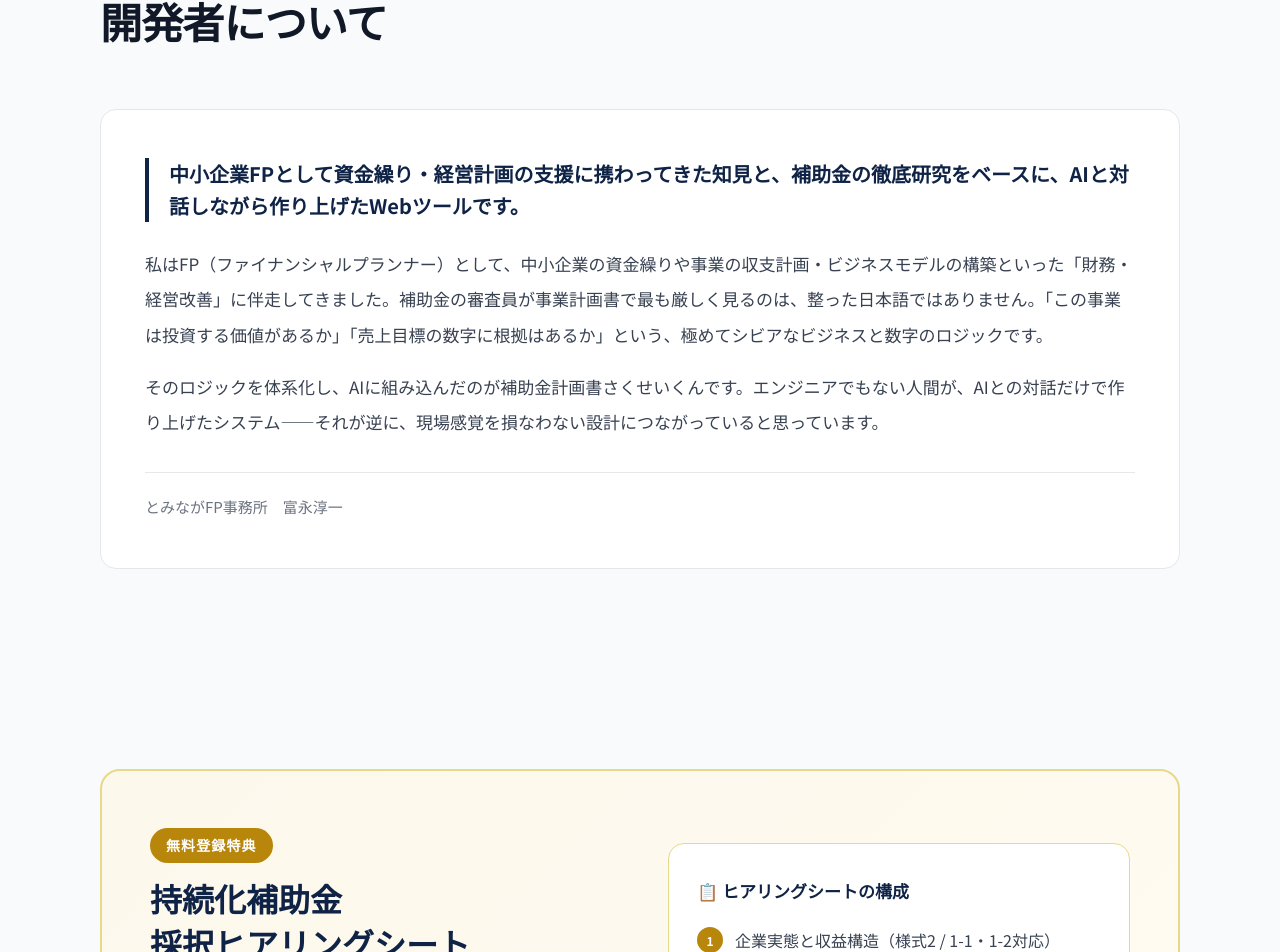
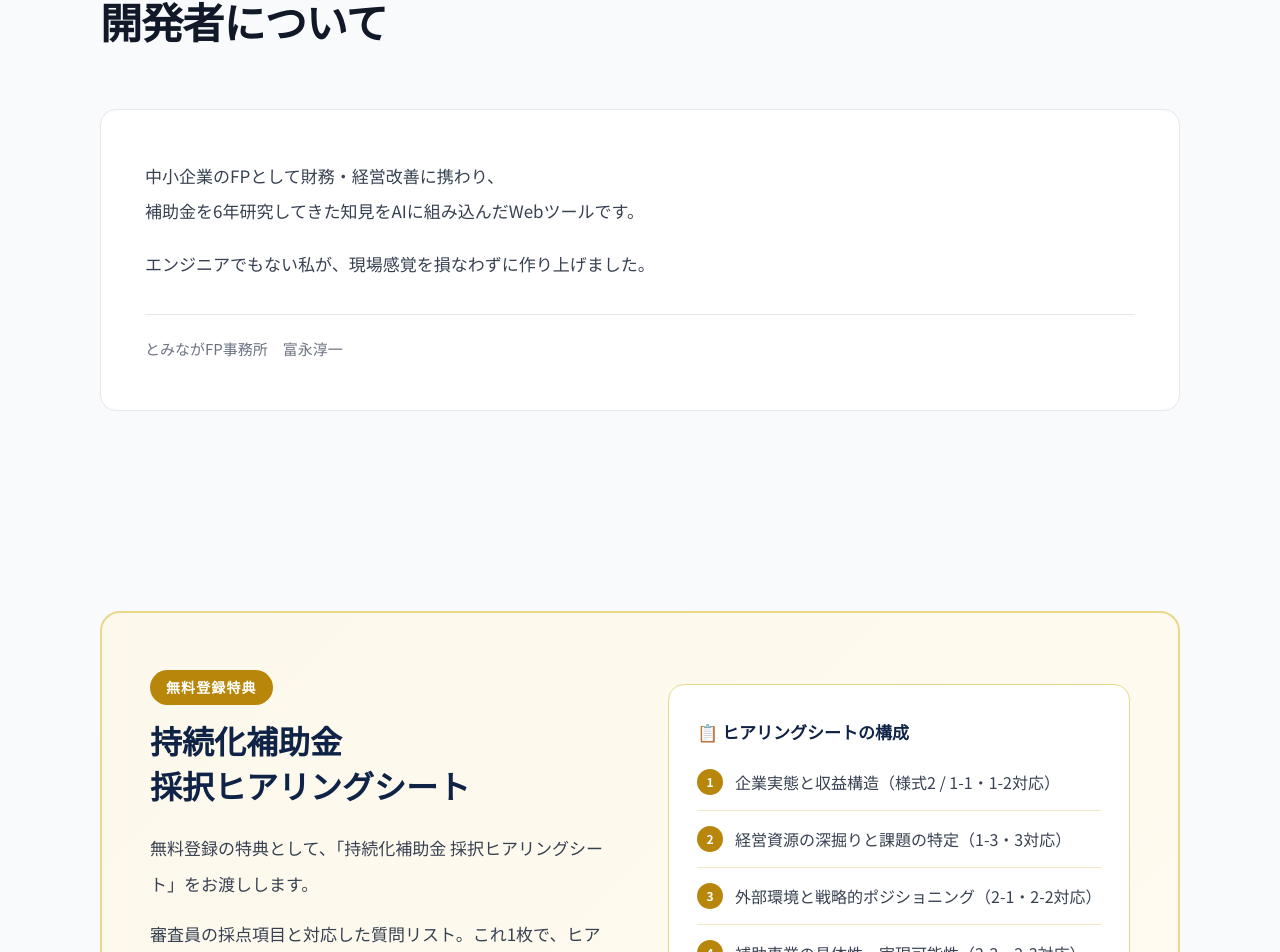
Before and after one commit to tominaga-fp/sakuseikun, a Next.js app: page /lp in a window 1280 px wide. Shown: the part 4179-5131 px from the top of the page. Built offline with nearby package versions, Linux system fonts and the light colour scheme.

Commit message:
LP開発者紹介セクションの文章を更新

```diff
--- a/src/app/lp/page.tsx
+++ b/src/app/lp/page.tsx
@@ -909,36 +909,14 @@ export default function LpPage() {
             >
               <div
                 style={{
-                  fontSize: "20px",
-                  fontWeight: 700,
-                  color: "var(--navy)",
-                  lineHeight: 1.6,
-                  marginBottom: "24px",
-                  borderLeft: "4px solid var(--navy)",
-                  paddingLeft: "20px",
-                }}
-              >
-                中小企業FPとして資金繰り・経営計画の支援に携わってきた知見と、補助金の徹底研究をベースに、AIと対話しながら作り上げたWebツールです。
-              </div>
-              <div
-                style={{
-                  fontSize: "17px",
-                  color: "var(--ink-mid)",
-                  lineHeight: 2.1,
-                  marginBottom: "16px",
-                }}
-              >
-                私はFP（ファイナンシャルプランナー）として、中小企業の資金繰りや事業の収支計画・ビジネスモデルの構築といった「財務・経営改善」に伴走してきました。補助金の審査員が事業計画書で最も厳しく見るのは、整った日本語ではありません。「この事業は投資する価値があるか」「売上目標の数字に根拠はあるか」という、極めてシビアなビジネスと数字のロジックです。
-              </div>
-              <div
-                style={{
                   fontSize: "17px",
                   color: "var(--ink-mid)",
                   lineHeight: 2.1,
                   marginBottom: "32px",
                 }}
               >
-                そのロジックを体系化し、AIに組み込んだのが補助金計画書さくせいくんです。エンジニアでもない人間が、AIとの対話だけで作り上げたシステム——それが逆に、現場感覚を損なわない設計につながっていると思っています。
+                <p style={{margin: '0 0 1em'}}>中小企業のFPとして財務・経営改善に携わり、<br />補助金を6年研究してきた知見をAIに組み込んだWebツールです。</p>
+                <p style={{margin: 0}}>エンジニアでもない私が、現場感覚を損なわずに作り上げました。</p>
               </div>
               <div
                 style={{
```
